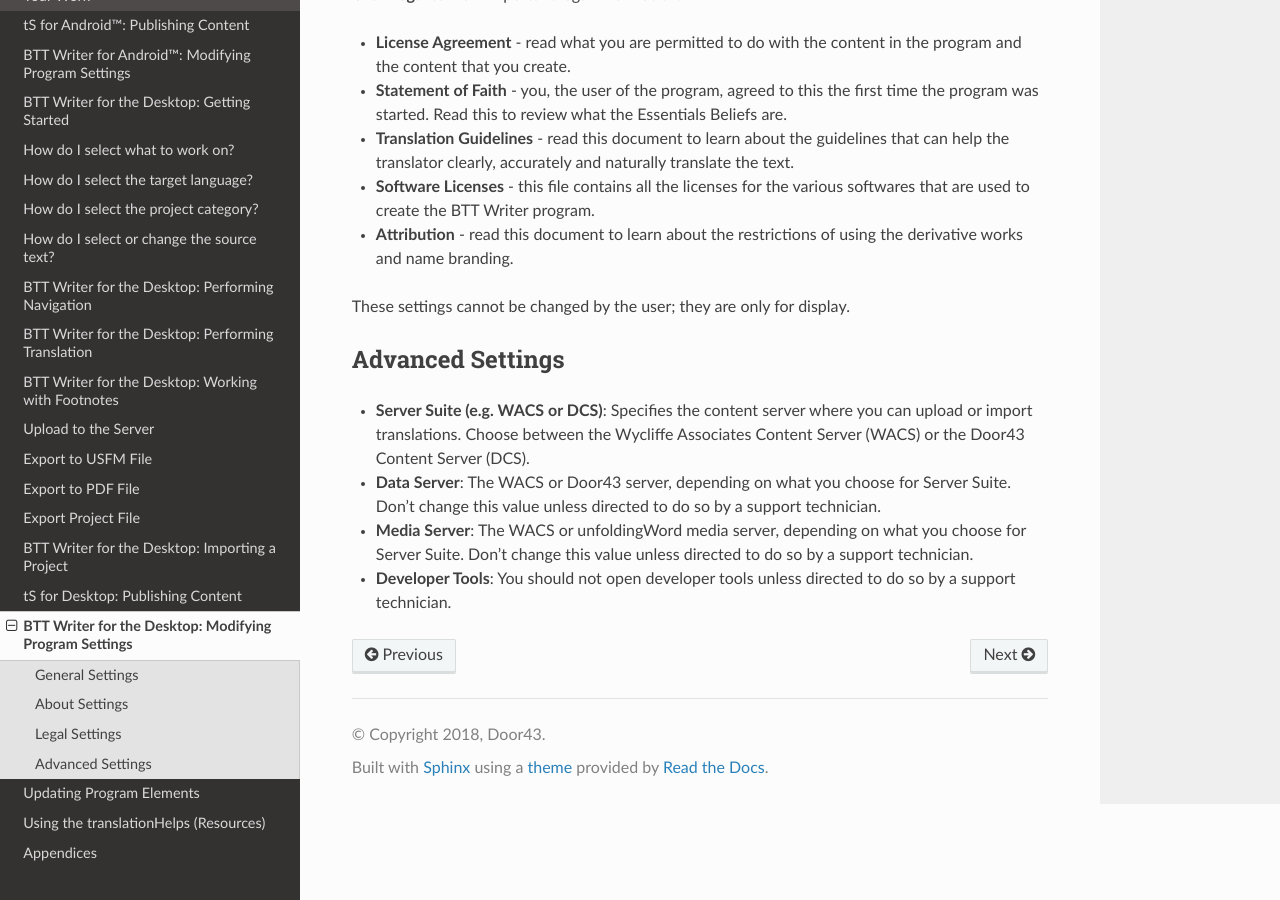
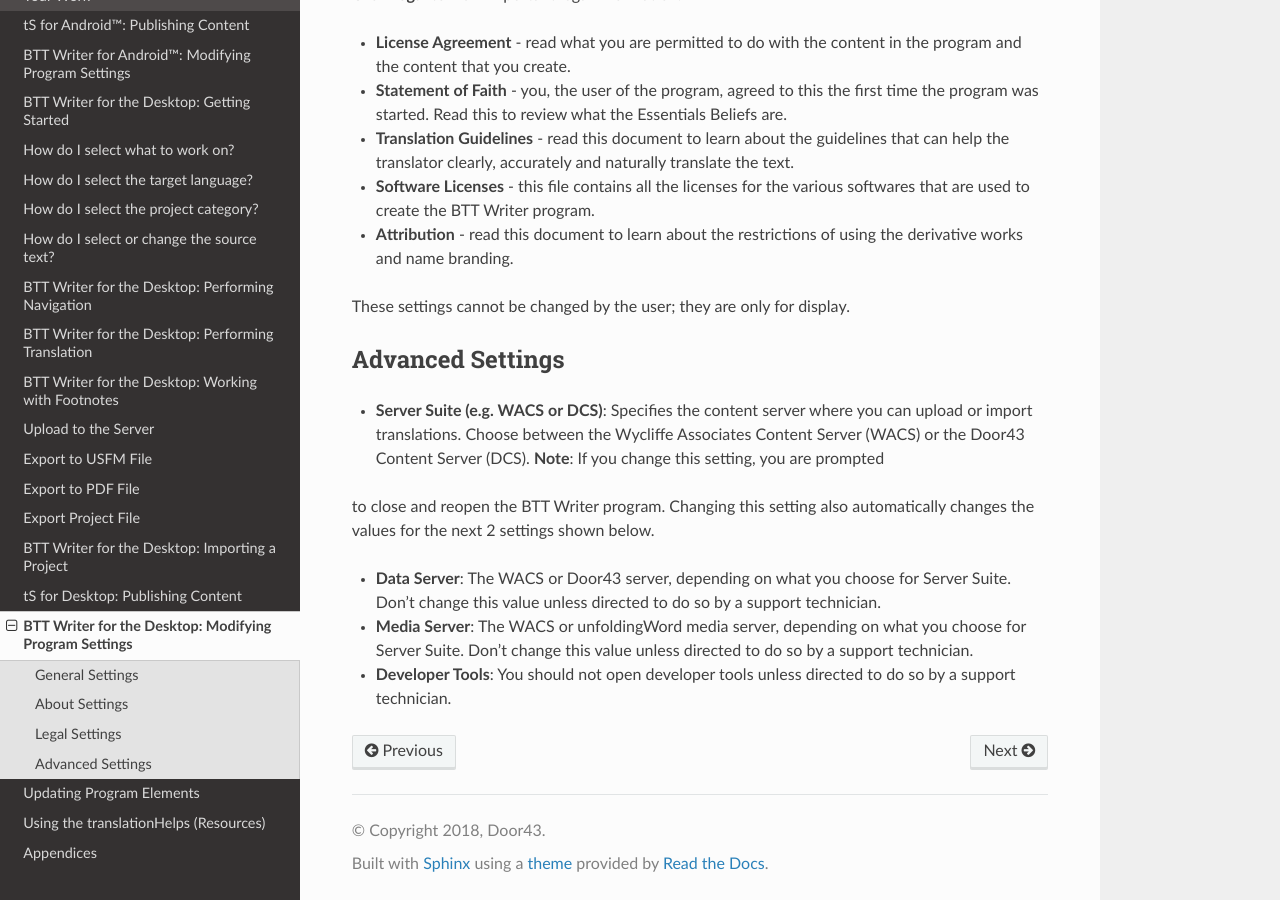
Before and after one commit to mondele/btt-writer-docs, a Sphinx documentation site: the page built from docs/dSettings.rst, in a window 1280 px wide and 900 px high, scrolled down 2142 px. Built offline with Sphinx 7.4.7 and the Read the Docs theme 2.0.0, drawn with Linux system fonts in a browser that asks for light colours; pages that are not in the unit, such as notebooks, are missing from menus.

Commit message:
Update dSettings.rst

```diff
--- a/docs/dSettings.rst
+++ b/docs/dSettings.rst
@@ -100,7 +100,9 @@
 Advanced Settings
 ---------------------------------
 
-* **Server Suite (e.g. WACS or DCS)**: Specifies the content server where you can upload or import translations. Choose between the Wycliffe Associates Content Server (WACS) or the Door43 Content Server (DCS).
+* **Server Suite (e.g. WACS or DCS)**: Specifies the content server where you can upload or import translations. Choose between the Wycliffe Associates Content Server (WACS) or the Door43 Content Server (DCS). **Note**: If you change this setting, you are prompted
+to close and reopen the BTT Writer program. Changing this setting also automatically changes the values for the next 2 settings
+shown below.
 
 * **Data Server**: The WACS or Door43 server, depending on what you choose for Server Suite. Don't change this value unless directed to do so by a support technician.
 
```
